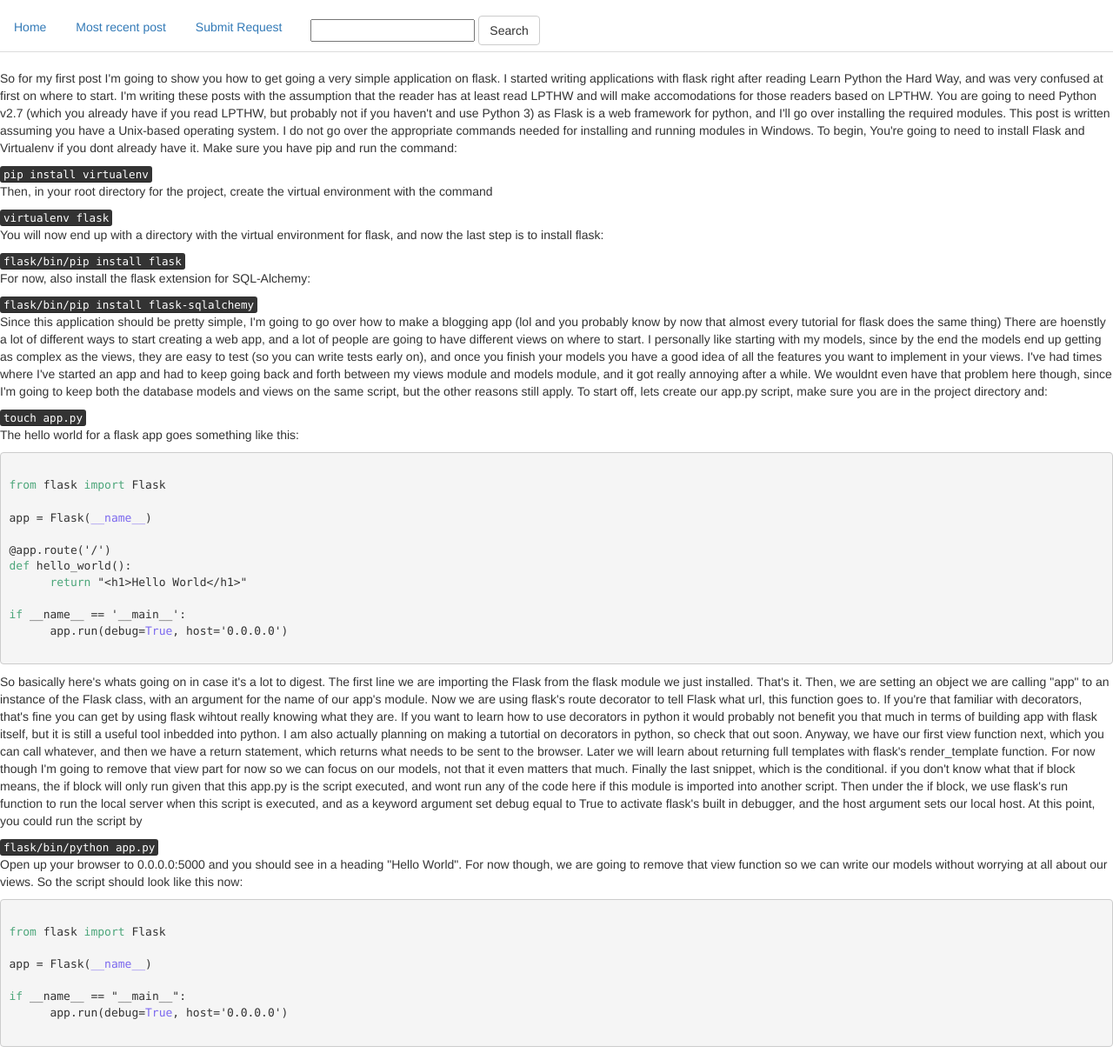
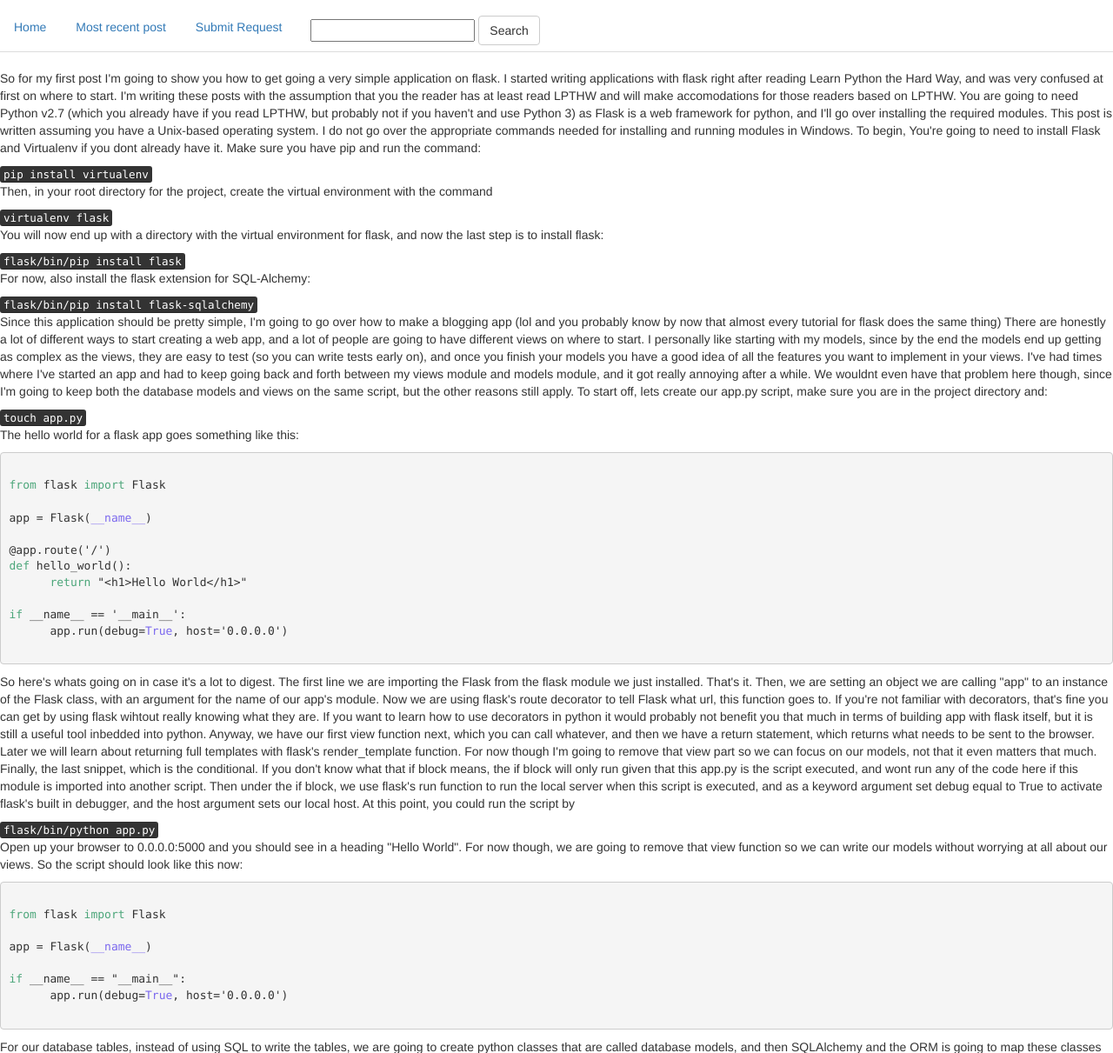
Before and after one commit to bendominguez011/rubber-ducky-blog, a Flask app: page /post/1 in a window 1280 px wide. Shown: the part 89-1300 px from the top of the page at 87% size. Run offline with Flask 2, Linux system fonts and the light colour scheme; data comes from the database, SQL or seed files in the repository; some libraries are stand-ins or nearby versions.

Commit message:
grammar on post

```diff
--- a/templates/parsed_f2.html
+++ /dev/null
@@ -1,4 +0,0 @@
-{% extends "base.html" %}
-{% block content %}
-<h1>Hello, World</h1>
-{% endblock content %}
--- a/templates/parsed_flask.html
+++ b/templates/parsed_flask.html
@@ -1,7 +1,7 @@
 {% extends "base.html" %}
 {% block content %}
 <p>So for my first post I'm going to show you how to get going a very simple application on flask.
-I started writing applications with flask right after reading Learn Python the Hard Way, and was very confused at first on where to start. I'm writing these posts with the assumption that the reader has at least read LPTHW and will make accomodations for those readers based on LPTHW.
+I started writing applications with flask right after reading Learn Python the Hard Way, and was very confused at first on where to start. I'm writing these posts with the assumption that you the reader has at least read LPTHW and will make accomodations for those readers based on LPTHW.
 You are going to need Python v2.7 (which you already have if you read LPTHW, but probably not if you haven't and use Python 3) as Flask is a web framework for python, and I'll go over installing the required modules.
 This post is written assuming you have a Unix-based operating system. I do not go over the appropriate commands needed for installing and running modules in Windows.
 To begin, You're going to need to install Flask and Virtualenv if you dont already have it. Make sure you have pip and run the command:</p>
@@ -14,7 +14,7 @@ To begin, You're going to need to install Flask and Virtualenv if you dont alrea
 <kbd>flask/bin/pip install flask-sqlalchemy</kbd>
 <p>
 Since this application should be pretty simple, I'm going to go over how to make a blogging app (lol and you probably know by now that almost every tutorial for flask does the same thing)
-There are hoenstly a lot of different ways to start creating a web app, and a lot of people are going to have different views on where to start. I personally like starting with my models, since by the end the models end up getting as complex as the views, they are easy to test (so you can write tests early on), and once you finish your models you have a good idea of all the features you want to implement in your views.
+There are honestly a lot of different ways to start creating a web app, and a lot of people are going to have different views on where to start. I personally like starting with my models, since by the end the models end up getting as complex as the views, they are easy to test (so you can write tests early on), and once you finish your models you have a good idea of all the features you want to implement in your views.
 I've had times where I've started an app and had to keep going back and forth between my views module and models module, and it got really annoying after a while.
 We wouldnt even have that problem here though, since I'm going to keep both the database models and views on the same script, but the other reasons still apply.
 To start off, lets create our app.py script, make sure you are in the project directory and:</p>
@@ -36,13 +36,12 @@ app = Flask(<span id="built_in_function">__name__</span>)
 &nbsp;&nbsp;&nbsp;&nbsp;&nbsp; app.run(debug=<span id="built_in_function">True</span>, host='0.0.0.0')
 </div>
 </pre>
-<p> So basically here's whats going on in case it's a lot to digest. The first line we are importing the Flask from the flask module we just installed. That's it.
+<p> So here's whats going on in case it's a lot to digest. The first line we are importing the Flask from the flask module we just installed. That's it.
 Then, we are setting an object we are calling "app" to an instance of the Flask class, with an argument for the name of our app's module.
-Now we are using flask's route decorator to tell Flask what url, this function goes to. If you're that familiar with decorators, that's fine you can get by using flask wihtout really knowing what they are.
-If you want to learn how to use decorators in python it would probably not benefit you that much in terms of building app with flask itself, but it is still a useful tool inbedded into python.
-I am also actually planning on making a tutortial on decorators in python, so check that out soon. Anyway, we have our first view function next, which you can call whatever, and then we have a return statement, which returns what needs to be sent to the browser.
-Later we will learn about returning full templates with flask's render_template function. For now though I'm going to remove that view part for now so we can focus on our models, not that it even matters that much.
-Finally the last snippet, which is the conditional. if you don't know what that if block means, the if block will only run given that this app.py is the script executed, and wont run any of the code here if this module is imported into another script.
+Now we are using flask's route decorator to tell Flask what url, this function goes to. If you're not familiar with decorators, that's fine you can get by using flask wihtout really knowing what they are.
+If you want to learn how to use decorators in python it would probably not benefit you that much in terms of building app with flask itself, but it is still a useful tool inbedded into python. Anyway, we have our first view function next, which you can call whatever, and then we have a return statement, which returns what needs to be sent to the browser.
+Later we will learn about returning full templates with flask's render_template function. For now though I'm going to remove that view part so we can focus on our models, not that it even matters that much.
+Finally, the last snippet, which is the conditional. If you don't know what that if block means, the if block will only run given that this app.py is the script executed, and wont run any of the code here if this module is imported into another script.
 Then under the if block, we use flask's run function to run the local server when this script is executed, and as a keyword argument set debug equal to True to activate flask's built in debugger, and the host argument sets our local host.
 At this point, you could run the script by</p>
 <kbd>flask/bin/python app.py</kbd>
@@ -63,7 +62,7 @@ In the next post we're going to go over the actual code for writing our classes
 What pieces of data do we need to store in a database? Can it be stored for a user in a session cookie (data stored in the browser until it's closed)?
 Well, we are going to certainly need to store posts in the database because we cant have submitted posts delete for a user after a session is closed, and we need to be able to have a way for other users to view a post.
 So we are going to have to have a posts table that stores all the information of the post. So what attributes (rows) does a post have? Well, every post should have a title, body, author, and timestamp, and if we want to get fancy, every post could also have a subject.
-But every subject could have multiple posts right? And wouldnt we also have to also store the name of subjects in our database as well, not under posts? That would have to be a different model though. To organize all this we use database relationships.
+But every subject could have multiple posts right? And wouldn't we also have to also store the name of subjects in our database as well, not under posts? That would have to be a different model though. To organize all this we use database relationships.
 We will be using 2 types of database relationships in our app, many-to-many and one-to-many, a good example of a many-to-many relationship would be something like: one subreddit has <b>many users</b>, and one user is subscribed to <b>many</b> subreddits.
 Or, one post has/can have <b>many</b> subjects, while a subject has/can have <b>many</b> posts under it. We'll go through the actual code to implement this relationship next post.
 An example of a one-to-many can be: One user has many posts, but every post only has one user.
```
